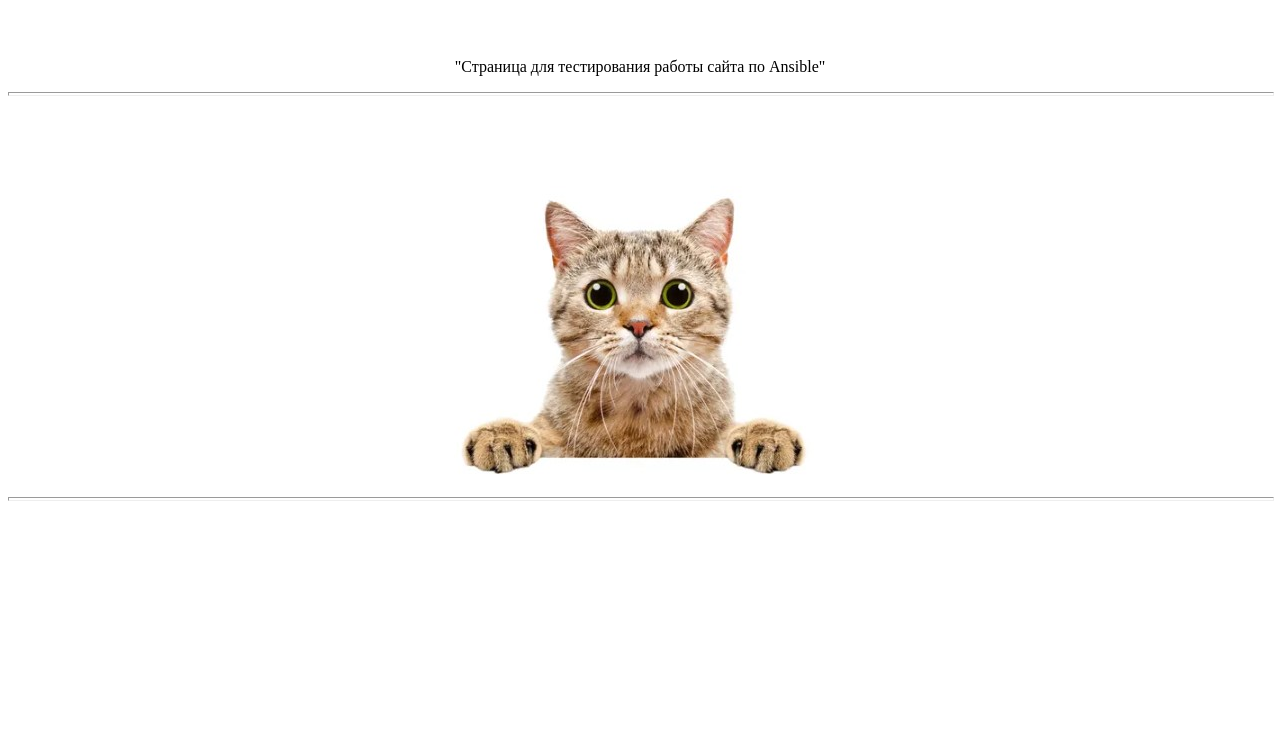
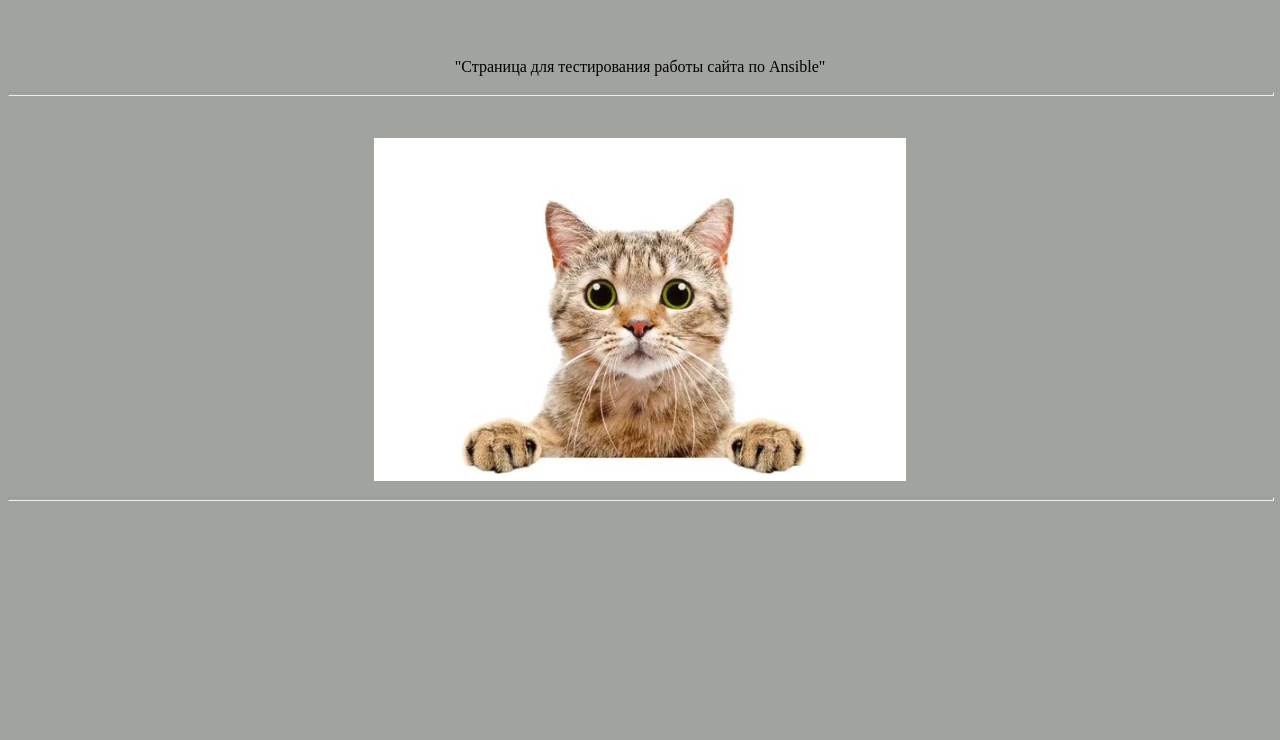
Before and after one commit to KonshinAV/st_ansible, a plain HTML site: page playbooks/site/index.html in a window 1280 px wide. Shown: the part 60-800 px from the top of the page. Drawn offline with Linux system fonts and the light colour scheme.

Commit message:
Add backgroung color

```diff
--- a/playbooks/site/index.html
+++ b/playbooks/site/index.html
@@ -3,7 +3,7 @@
         <title>Пример страницы для Ansible</title>
         <meta charset="utf-8">
     </head>
-    <body>
+    <body style="background-color:rgb(161, 163, 159);">
         <H1>Привет!</H1>
         <br><br>
         <center>
```
